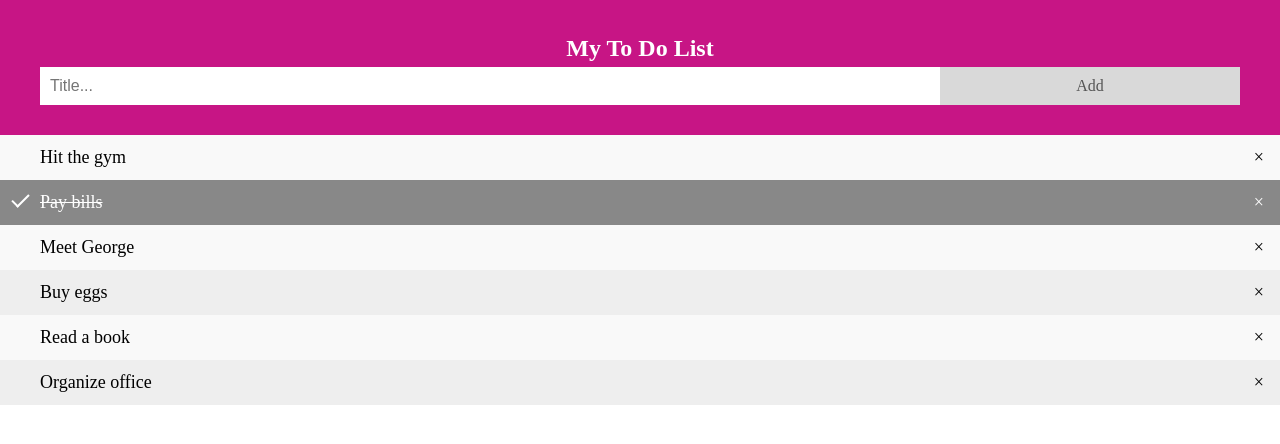
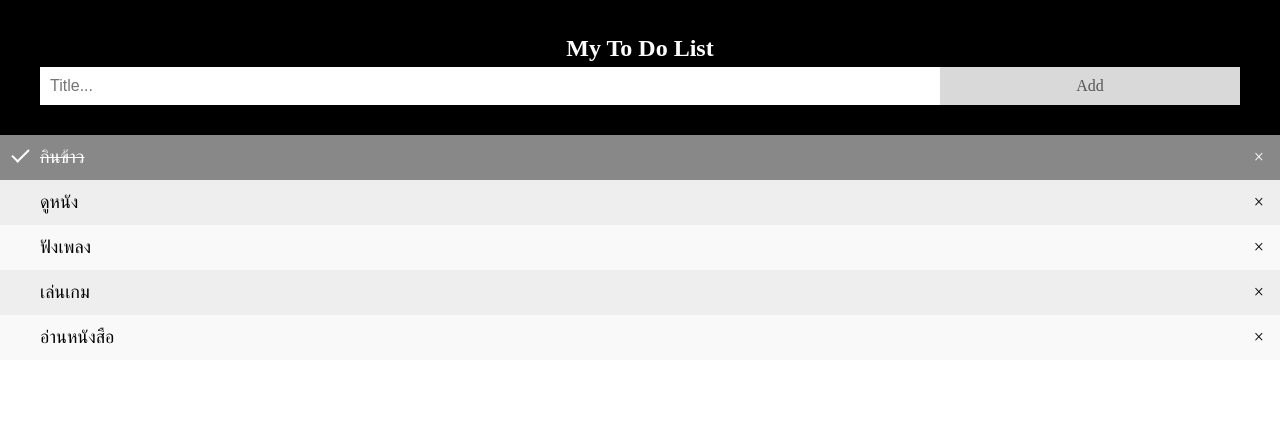
Before and after one commit to kritsana17/TodoList, a plain HTML site: page index.html in a window 1280 px wide. Drawn offline with Linux system fonts and the light colour scheme.

Commit message:
Edit TodoList

```diff
--- a/index.html
+++ b/index.html
@@ -77,13 +77,13 @@ ul li.checked::before {
 }
 
 .close:hover {
-  background-color: #C71585;
+  background-color: #000000;
   color: white;
 }
 
 /* Style the header */
 .header {
-  background-color: #C71585;
+  background-color: #000000;
   padding: 30px 40px;
   color: white;
   text-align: center;
@@ -135,12 +135,11 @@ input {
 </div>
 
 <ul id="myUL">
-  <li>Hit the gym</li>
-  <li class="checked">Pay bills</li>
-  <li>Meet George</li>
-  <li>Buy eggs</li>
-  <li>Read a book</li>
-  <li>Organize office</li>
+  <li class="checked">กินข้าว</li>
+  <li>ดูหนัง</li>
+  <li>ฟังเพลง</li>
+  <li>เล่นเกม</li>
+  <li>อ่านหนังสือ</li>
 </ul>
 
 <script>
```
